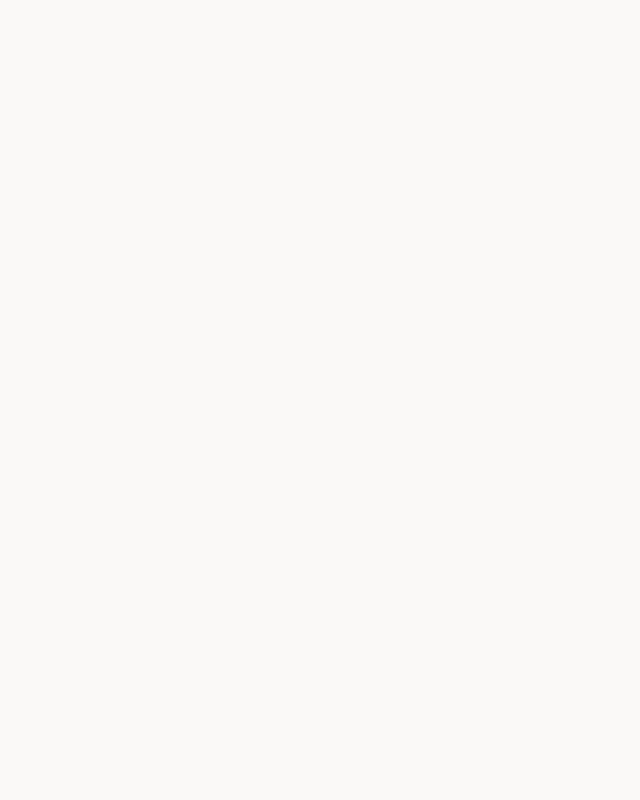
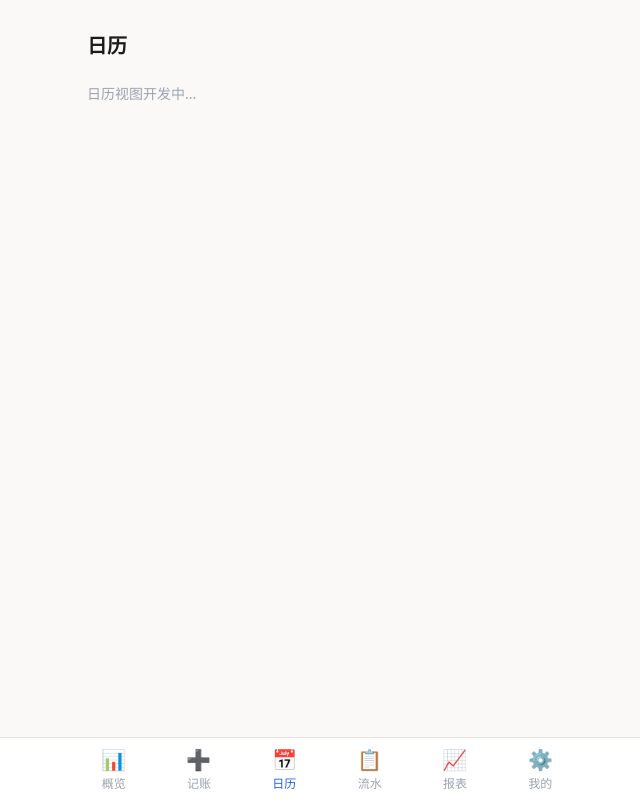
Before and after one commit to xiaojita-jy/xiaojita_first-repo, a React (Vite) app: page /#/calendar in a window 1280 px wide. Before the commit this address had no page. Shown: the whole page, without its empty margins (313-953 px from the left). Built offline with nearby package versions, Linux system fonts and the light colour scheme.

Commit message:
feat: add calendar route and nav tab with placeholder page

```diff
--- a/src/App.tsx
+++ b/src/App.tsx
@@ -4,6 +4,7 @@ import Layout from './components/Layout';
 
 const Dashboard = lazy(() => import('./pages/Dashboard'));
 const AddRecord = lazy(() => import('./pages/AddRecord'));
+const Calendar = lazy(() => import('./pages/Calendar'));
 const Records = lazy(() => import('./pages/Records'));
 const Reports = lazy(() => import('./pages/Reports'));
 const Budget = lazy(() => import('./pages/Budget'));
@@ -34,6 +35,14 @@ export default function App() {
           element={
             <Suspense fallback={<Loading />}>
               <AddRecord />
+            </Suspense>
+          }
+        />
+        <Route
+          path="calendar"
+          element={
+            <Suspense fallback={<Loading />}>
+              <Calendar />
             </Suspense>
           }
         />
--- a/src/components/Layout.tsx
+++ b/src/components/Layout.tsx
@@ -3,6 +3,7 @@ import { NavLink, Outlet } from 'react-router-dom';
 const tabs = [
   { to: '/', label: '概览', icon: '📊' },
   { to: '/add', label: '记账', icon: '➕' },
+  { to: '/calendar', label: '日历', icon: '📅' },
   { to: '/records', label: '流水', icon: '📋' },
   { to: '/reports', label: '报表', icon: '📈' },
   { to: '/settings', label: '我的', icon: '⚙️' },
--- /dev/null
+++ b/src/pages/Calendar.tsx
@@ -0,0 +1,8 @@
+export default function Calendar() {
+  return (
+    <div className="px-4 py-8">
+      <h1 className="text-xl font-bold text-ink mb-6">日历</h1>
+      <p className="text-gray-400 text-sm">日历视图开发中...</p>
+    </div>
+  );
+}
```
